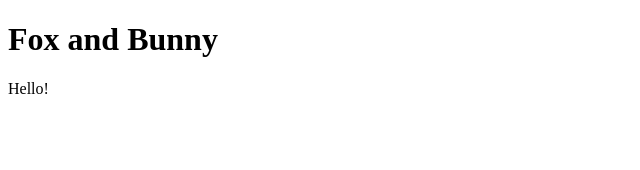
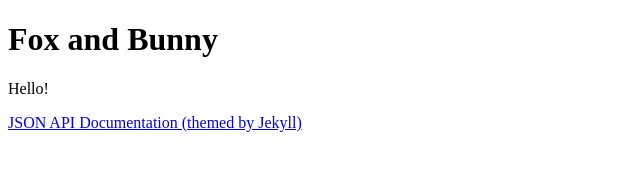
Before and after one commit to foxandbunny/foxandbunny.github.io, a plain HTML site: page index.html in a window 1280 px wide. Shown: the whole page, without its empty margins (0-640 px from the left). Drawn offline with Linux system fonts and the light colour scheme.

Commit message:
link for project page

```diff
--- a/index.html
+++ b/index.html
@@ -3,5 +3,6 @@
 <body>
 <h1>Fox and Bunny</h1>
 <p>Hello!</p>
+<p><a href="/jsonapi-documentation/">JSON API Documentation (themed by Jekyll)</a></p>
 </body>
 </html>
```
